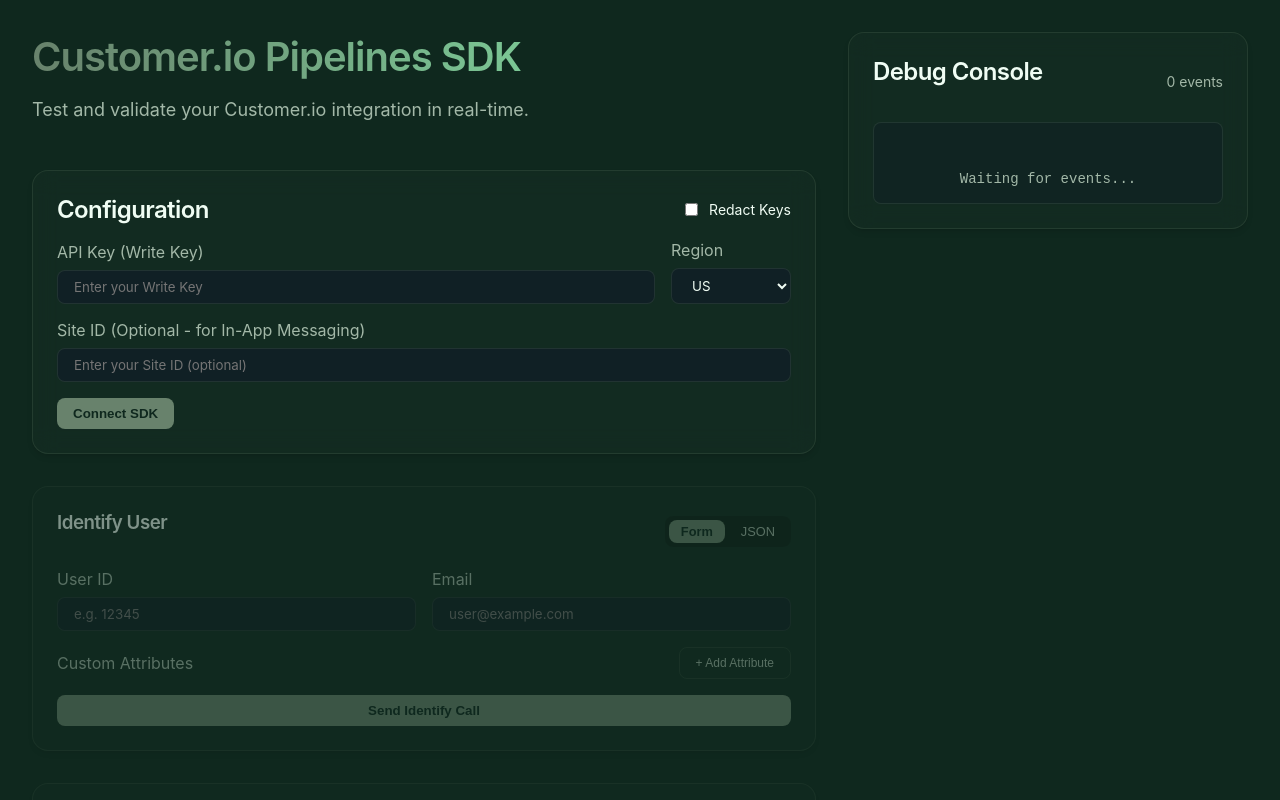
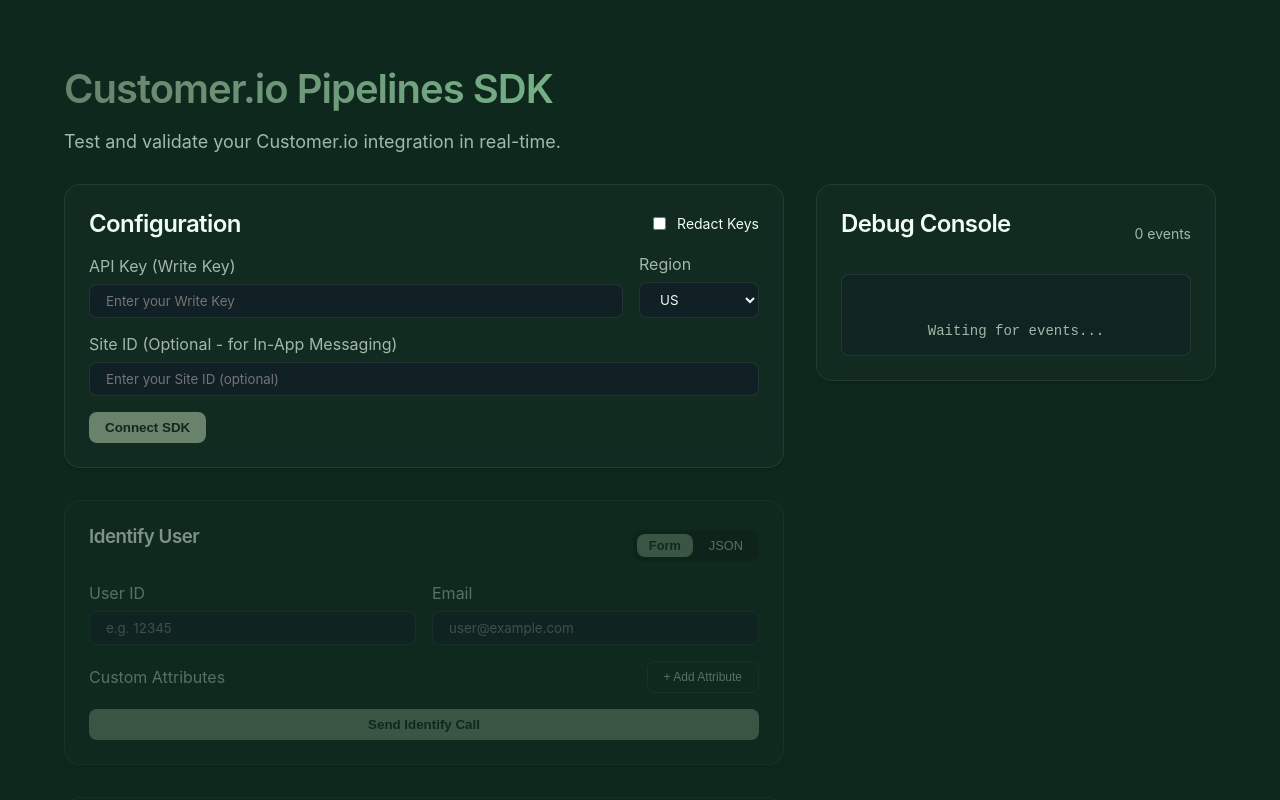
Before and after one commit to aaronarich/v2.1-cio-toolbox, a React (Vite) app: page / in a window 1280 px wide. Shown: the top 800 px of the page. Built offline with nearby package versions, Linux system fonts and the light colour scheme.

Commit message:
refactor: align content sections and left-align header

```diff
--- a/src/App.jsx
+++ b/src/App.jsx
@@ -49,9 +49,8 @@
   };
 
   return (
-    <div className="app-container" style={{ display: 'grid', gridTemplateColumns: 'minmax(0, 1fr) 400px', gap: '2rem', alignItems: 'start' }}>
-      <div style={{ display: 'flex', flexDirection: 'column', gap: '2rem' }}>
-        <header>
+    <div className="app-container" style={{ maxWidth: '1280px', margin: '0 auto', padding: '2rem' }}>
+      <header style={{ marginBottom: '2rem', textAlign: 'left' }}>
         <h1 style={{ fontSize: '2.5rem', marginBottom: '0.5rem', background: 'linear-gradient(to right, #68826C, #86efac)', WebkitBackgroundClip: 'text', WebkitTextFillColor: 'transparent' }}>
           Customer.io Pipelines SDK
         </h1>
@@ -60,6 +59,8 @@
         </p>
       </header>
 
+      <div style={{ display: 'grid', gridTemplateColumns: 'minmax(0, 1fr) 400px', gap: '2rem', alignItems: 'start' }}>
+        <div style={{ display: 'flex', flexDirection: 'column', gap: '2rem' }}>
           <ConfigPanel
             onConnect={handleConnect}
             onDisconnect={handleDisconnect}
@@ -80,6 +81,7 @@
           <DebugConsole logs={logs} isRedacted={isRedacted} />
         </div>
       </div>
+    </div>
   );
 }
 
```
Lines whose indentation alone changed are shown as unchanged.
